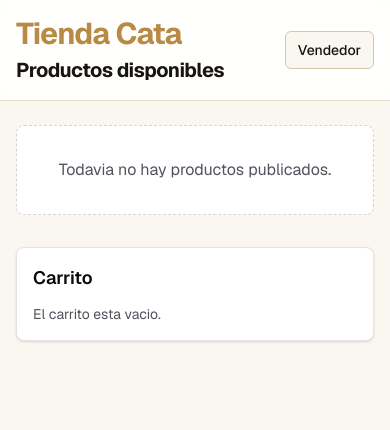
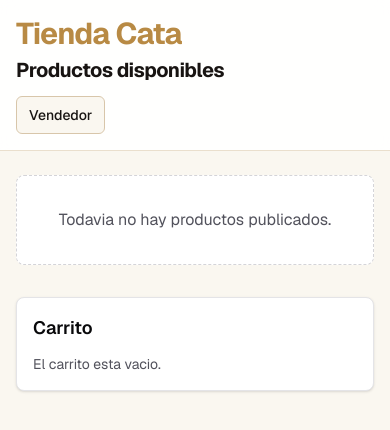
Before and after one commit to Javier-Acosta/Centro-Optico, a Next.js app: page / in a window 390 px wide. Shown: the top 430 px of the page. Built offline with nearby package versions, Linux system fonts and the light colour scheme.

Commit message:
Fix mobile catalog overflow

```diff
--- a/app/components/product-catalog.tsx
+++ b/app/components/product-catalog.tsx
@@ -61,8 +61,8 @@ export function ProductCatalog({ products }: { products: Product[] }) {
 
   return (
     <>
-    <div className="grid gap-8 lg:grid-cols-[1fr_360px]">
-      <section aria-label="Productos" className="grid gap-4 sm:grid-cols-2 xl:grid-cols-3">
+    <div className="grid min-w-0 gap-8 lg:grid-cols-[minmax(0,1fr)_360px]">
+      <section aria-label="Productos" className="grid min-w-0 gap-4 sm:grid-cols-2 xl:grid-cols-3">
         {products.length === 0 ? (
           <div className="sm:col-span-2 xl:col-span-3 rounded-lg border border-dashed border-zinc-300 bg-white p-8 text-center text-zinc-600">
             Todavia no hay productos publicados.
@@ -70,7 +70,7 @@ export function ProductCatalog({ products }: { products: Product[] }) {
         ) : null}
 
         {products.map((product) => (
-          <article key={product.id} className="overflow-hidden rounded-lg border border-zinc-200 bg-white shadow-sm">
+          <article key={product.id} className="min-w-0 overflow-hidden rounded-lg border border-zinc-200 bg-white shadow-sm">
             <button type="button" onClick={() => setSelectedProduct(product)} className="relative block w-full text-left" aria-label={`Ver ${product.name} mas grande`}>
               {product.imageUrl ? (
                 // eslint-disable-next-line @next/next/no-img-element
@@ -83,19 +83,19 @@ export function ProductCatalog({ products }: { products: Product[] }) {
                   Vendido
                 </span>
               ) : null}
-              <span className="absolute bottom-3 right-3 rounded-full bg-white/90 px-3 py-1 text-xs font-medium text-zinc-800 shadow-sm">Ver mas</span>
+              <span className="absolute bottom-3 right-3 max-w-[calc(100%-1.5rem)] rounded-full bg-white/90 px-3 py-1 text-xs font-medium text-zinc-800 shadow-sm">Ver mas</span>
             </button>
             <div className="space-y-3 p-4">
               <div>
                 <button type="button" onClick={() => setSelectedProduct(product)} className="text-left text-lg font-semibold text-zinc-950 hover:underline">{product.name}</button>
                 {product.description ? <p className="mt-1 line-clamp-3 text-sm text-zinc-600">{product.description}</p> : null}
               </div>
-              <div className="flex items-center justify-between gap-3">
+              <div className="flex flex-wrap items-center justify-between gap-3">
                 <span className="text-lg font-bold text-zinc-950">{formatMoney(product.priceMinor, product.currency)}</span>
                 <button
                   type="button"
                   onClick={() => add(product)}
-                  className="rounded-md bg-zinc-950 px-3 py-2 text-sm font-medium text-white transition hover:bg-zinc-800 disabled:cursor-not-allowed disabled:bg-zinc-300"
+                  className="shrink-0 rounded-md bg-zinc-950 px-3 py-2 text-sm font-medium text-white transition hover:bg-zinc-800 disabled:cursor-not-allowed disabled:bg-zinc-300"
                   disabled={product.sold}
                 >
                   {product.sold ? "Vendido" : "Agregar"}
@@ -106,7 +106,7 @@ export function ProductCatalog({ products }: { products: Product[] }) {
         ))}
       </section>
 
-      <aside className="h-fit rounded-lg border border-zinc-200 bg-white p-4 shadow-sm lg:sticky lg:top-6">
+      <aside className="min-w-0 h-fit rounded-lg border border-zinc-200 bg-white p-4 shadow-sm lg:sticky lg:top-6">
         <h2 className="text-lg font-semibold text-zinc-950">Carrito</h2>
         {cartProducts.length === 0 ? (
           <p className="mt-3 text-sm text-zinc-600">El carrito esta vacio.</p>
@@ -123,7 +123,7 @@ export function ProductCatalog({ products }: { products: Product[] }) {
                     Quitar
                   </button>
                 </div>
-                <div className="flex items-center justify-between gap-3">
+                <div className="flex flex-wrap items-center justify-between gap-3">
                   <label className="text-sm text-zinc-600">
                     Cantidad
                     <input
--- a/app/page.tsx
+++ b/app/page.tsx
@@ -8,14 +8,14 @@ export default async function Home() {
   const products = await listPublishedProducts().catch(() => []);
 
   return (
-    <main className="min-h-screen bg-[#faf7f0]">
+    <main className="min-h-screen overflow-x-hidden bg-[#faf7f0]">
       <header className="border-b border-[#eadfcd] bg-white/90 backdrop-blur">
-        <div className="mx-auto flex max-w-6xl items-center justify-between px-4 py-4 sm:px-6">
+        <div className="mx-auto flex max-w-6xl flex-col items-start gap-3 px-4 py-4 sm:flex-row sm:items-center sm:justify-between sm:px-6">
           <div>
             <p className="font-[var(--font-playfair)] text-3xl font-bold tracking-tight text-[#b88a44] sm:text-4xl">Tienda Cata</p>
             <h1 className="mt-1 text-xl font-bold tracking-tight text-[#181412] sm:text-2xl">Productos disponibles</h1>
           </div>
-          <Link href="/admin" className="rounded-md border border-[#d8c6aa] bg-[#faf7f0] px-3 py-2 text-sm font-medium text-[#181412] hover:bg-[#f2eadc]">
+          <Link href="/admin" className="self-start rounded-md border border-[#d8c6aa] bg-[#faf7f0] px-3 py-2 text-sm font-medium text-[#181412] hover:bg-[#f2eadc] sm:self-auto">
             Vendedor
           </Link>
         </div>
```
